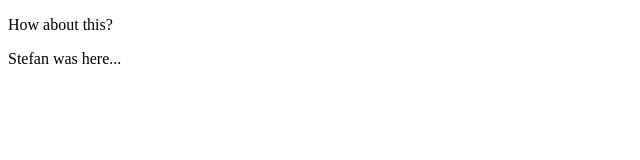
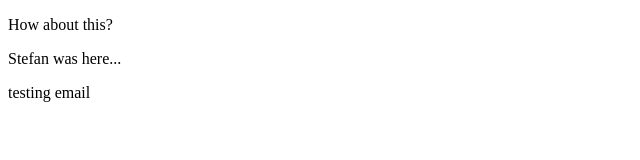
Before and after one commit to ShotaG/advanced-js, a plain HTML site: page index.html in a window 1280 px wide. Shown: the whole page, without its empty margins (0-640 px from the left). Drawn offline with Linux system fonts and the light colour scheme.

Commit message:
testing email

```diff
--- a/index.html
+++ b/index.html
@@ -8,5 +8,6 @@
 	<p>How about this?</p>
 	<p>Stefan was here...</p>
 	<!..so now I used git pull origin master to work on this file that Stefan tweeked..>
+	<p> testing email<p>
 </body>
 </html>
```
